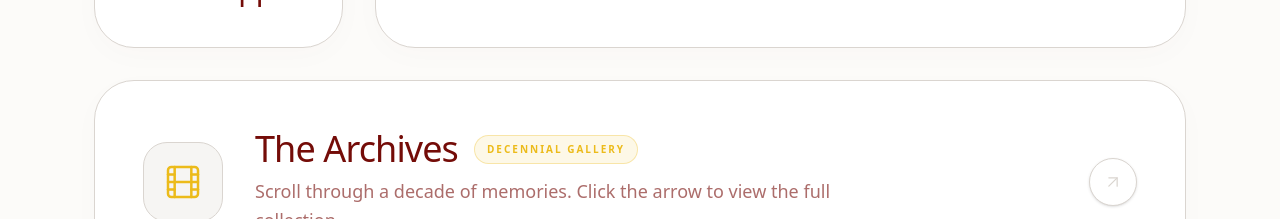
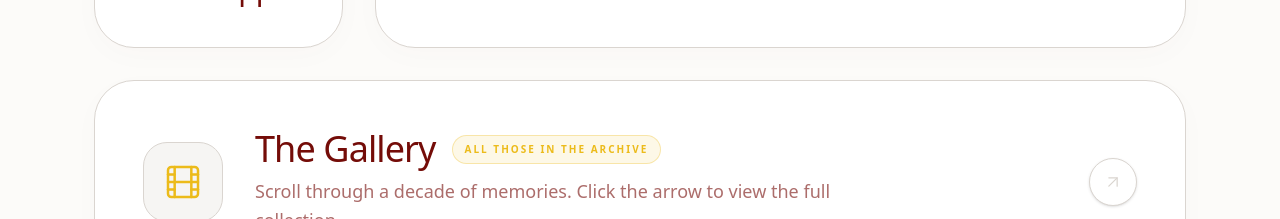
Before and after one commit to mace-2016/alumnimeet, a Next.js app: page / in a window 1280 px wide. Shown: the part 900-1119 px from the top of the page. Built offline with nearby package versions, Linux system fonts and the light colour scheme; a web font is replaced by a local one.

Commit message:
Update MemoryRibbon.tsx

```diff
--- a/components/MemoryRibbon.tsx
+++ b/components/MemoryRibbon.tsx
@@ -37,10 +37,10 @@ export default function MemoryRibbon() {
           <div>
             <div className="mb-2 flex flex-wrap items-center gap-3 md:gap-4">
               <h3 className="font-serif text-3xl lg:text-4xl font-medium tracking-tight text-[var(--color-mace-crimson)]">
-                The Archives
+                The Gallery
               </h3>
               <div className="px-3 py-1.5 rounded-full border border-[var(--color-mace-gold)]/30 bg-[var(--color-mace-gold)]/10 text-[10px] font-bold uppercase tracking-[0.2em] text-[var(--color-mace-gold)] whitespace-nowrap">
-                Decennial Gallery
+                All Those In The Archive
               </div>
             </div>
             <p className="max-w-xl text-base lg:text-lg font-medium text-[var(--text-muted)] leading-relaxed">
```
